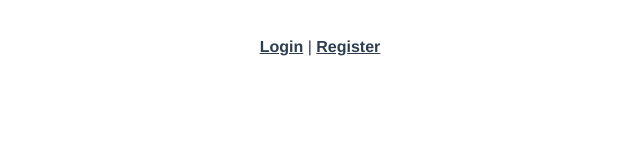
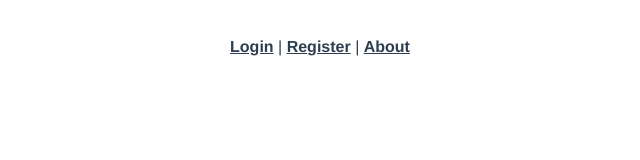
Before and after one commit to jefersoniw/login-jwt-frontend, a Vue app: page /about in a window 1280 px wide. Before the commit this address had no page. Shown: the top 160 px of the page, without its empty margins (320-960 px from the left). Built offline with nearby package versions, Linux system fonts and the light colour scheme; the HTML template or start-up script is replaced by a standard one.

Commit message:
feat: Iniciando implementação de middleware service para bloquear rotas não atenticadas.

```diff
--- a/src/App.vue
+++ b/src/App.vue
@@ -1,7 +1,8 @@
 <template>
   <nav>
     <router-link to="/">Login</router-link> |
-    <router-link to="/register">Register</router-link>
+    <router-link to="/register">Register</router-link> |
+    <router-link to="/about">About</router-link>
   </nav>
   <router-view />
 </template>
--- a/src/router/index.js
+++ b/src/router/index.js
@@ -1,6 +1,8 @@
 import { createRouter, createWebHistory } from 'vue-router'
 import Login from '@/views/Login.vue'
 import Register from '@/views/Register.vue'
+import About from '@/views/AboutView.vue'
+import auth from '@/services/middleware'
 
 const routes = [
   {
@@ -12,6 +14,12 @@ const routes = [
     path: '/register',
     name: 'Register',
     component: Register
+  },
+  {
+    path: '/about',
+    name: 'About',
+    component: About,
+    beforeEnter: auth
   }
 ]
 
--- a/src/services/middleware.js
+++ b/src/services/middleware.js
@@ -2,7 +2,7 @@ import Cookies from 'js-cookie'
 
 export default {
   auth(to, from, next) {
-    const token = Cookies.get('_myTokenAuth')
+    const token = Cookies.get('_myApp_token')
 
     if (!token) {
       return next('/login')
--- a/src/views/AboutView.vue
+++ b/src/views/AboutView.vue
@@ -14,7 +14,7 @@ export default {
   methods: {
     logout() {
 
-      const token = Cookies.get('_myTokenAuth');
+      const token = Cookies.get('_myApp_token');
 
       if (!!token) {
         fetch(`http://localhost/api/logout`, {
```
